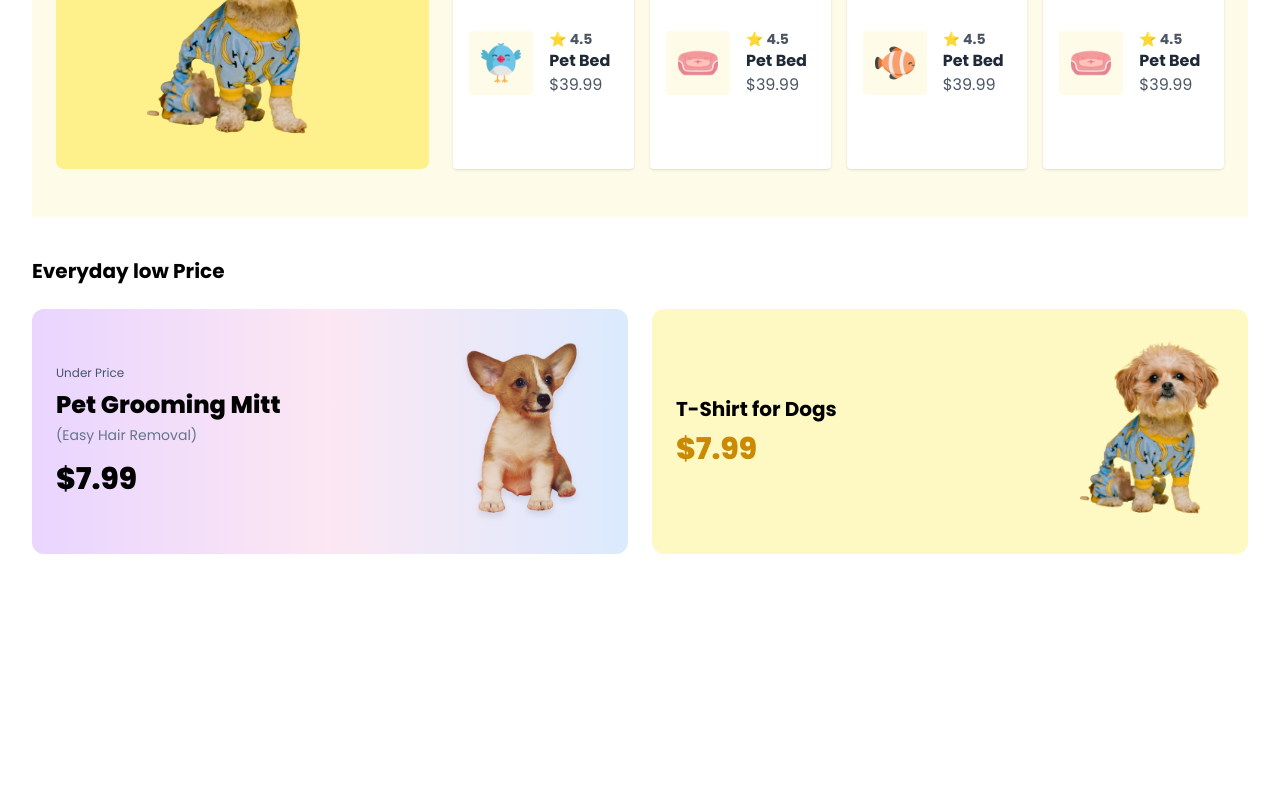
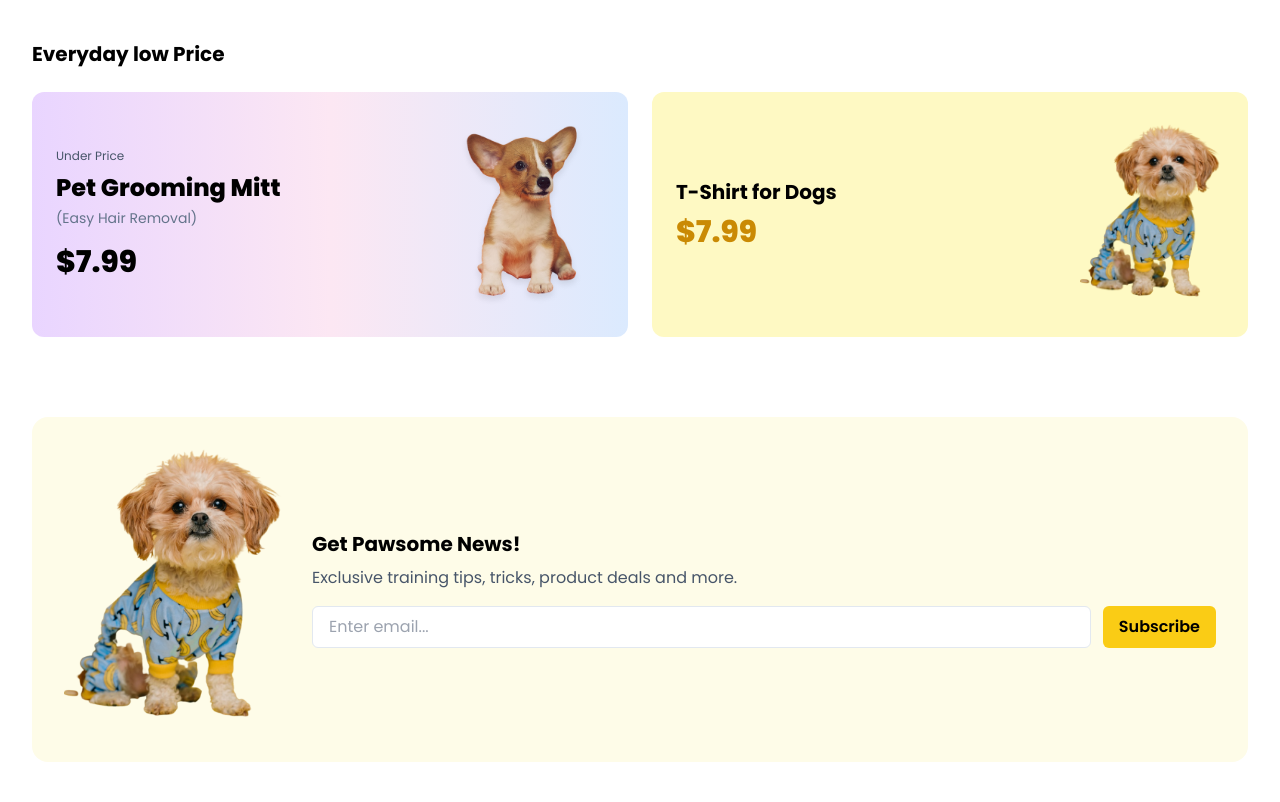
Before and after one commit to GeorgeBlaize/Pet-Shop, a plain HTML site: page index.html in a window 1280 px wide. Shown: the part 1122-1924 px from the top of the page. Before the commit the page ends 1716 px from the top, so only its background shows below. Drawn offline with nearby package versions, Linux system fonts and the light colour scheme; files whose address does not match are found by name.

Commit message:
NEWSLETTER Section added

```diff
--- a/index.html
+++ b/index.html
@@ -281,6 +281,23 @@
         </div>
       </div>
     </section>
+    <!-- ===========================
+         NEWSLETTER
+    ============================ -->
+    <section class="py-10">
+      <div class="bg-yellow-50 rounded-2xl p-6 md:p-8 flex flex-col md:flex-row items-center gap-6">
+        <img src="/assets/cute-pet-mid.png" alt="dog newsletter" class="w-44 md:w-56 object-contain -mb-4 md:mb-0">
+        <div class="flex-1">
+          <h3 class="text-xl font-bold">Get Pawsome News!</h3>
+          <p class="text-slate-600 mt-2 max-w-lg">Exclusive training tips, tricks, product deals and more.</p>
+
+          <form class="mt-4 flex gap-3">
+            <input type="email" placeholder="Enter email..." class="flex-1 px-4 py-2 rounded-md border border-slate-200 focus:outline-none" />
+            <button class="px-4 py-2 rounded-md bg-yellow-400 font-semibold hover:bg-yellow-500">Subscribe</button>
+          </form>
+        </div>
+      </div>
+    </section>
 
 
 </body>
```
